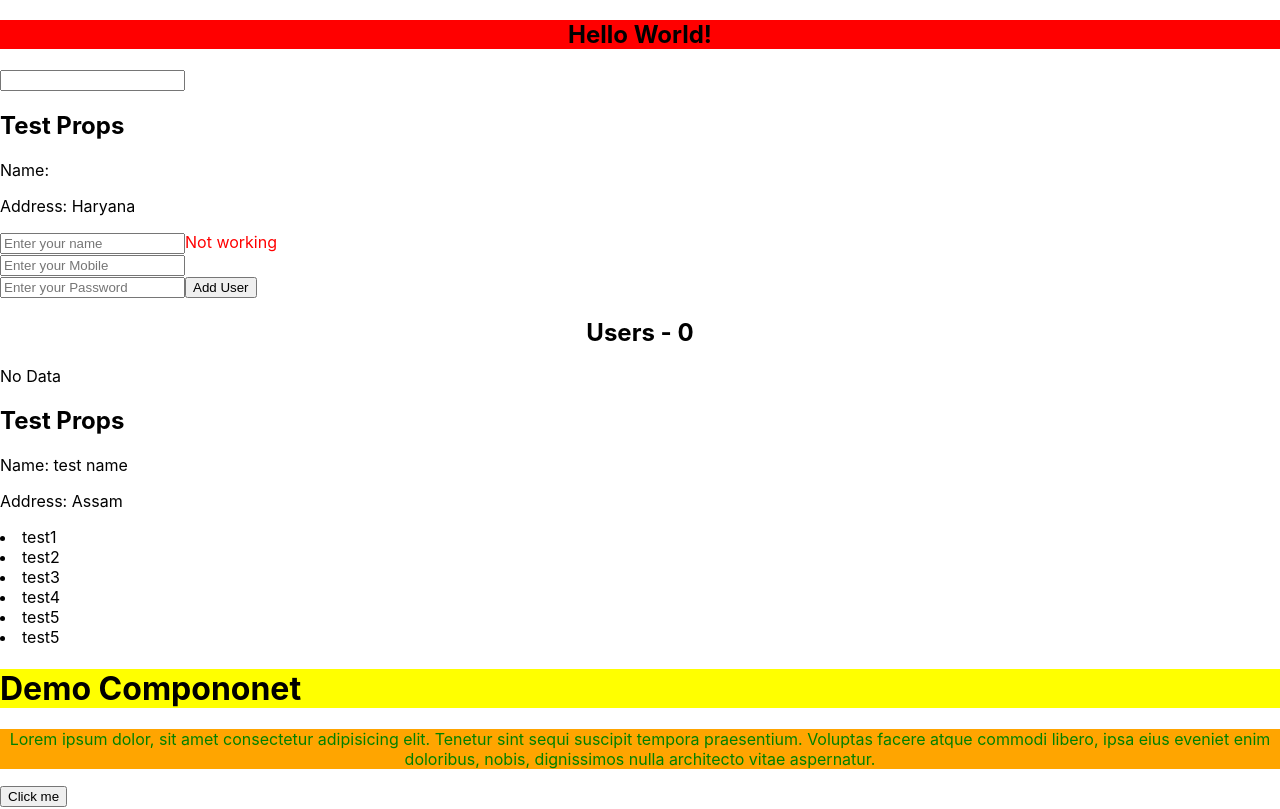
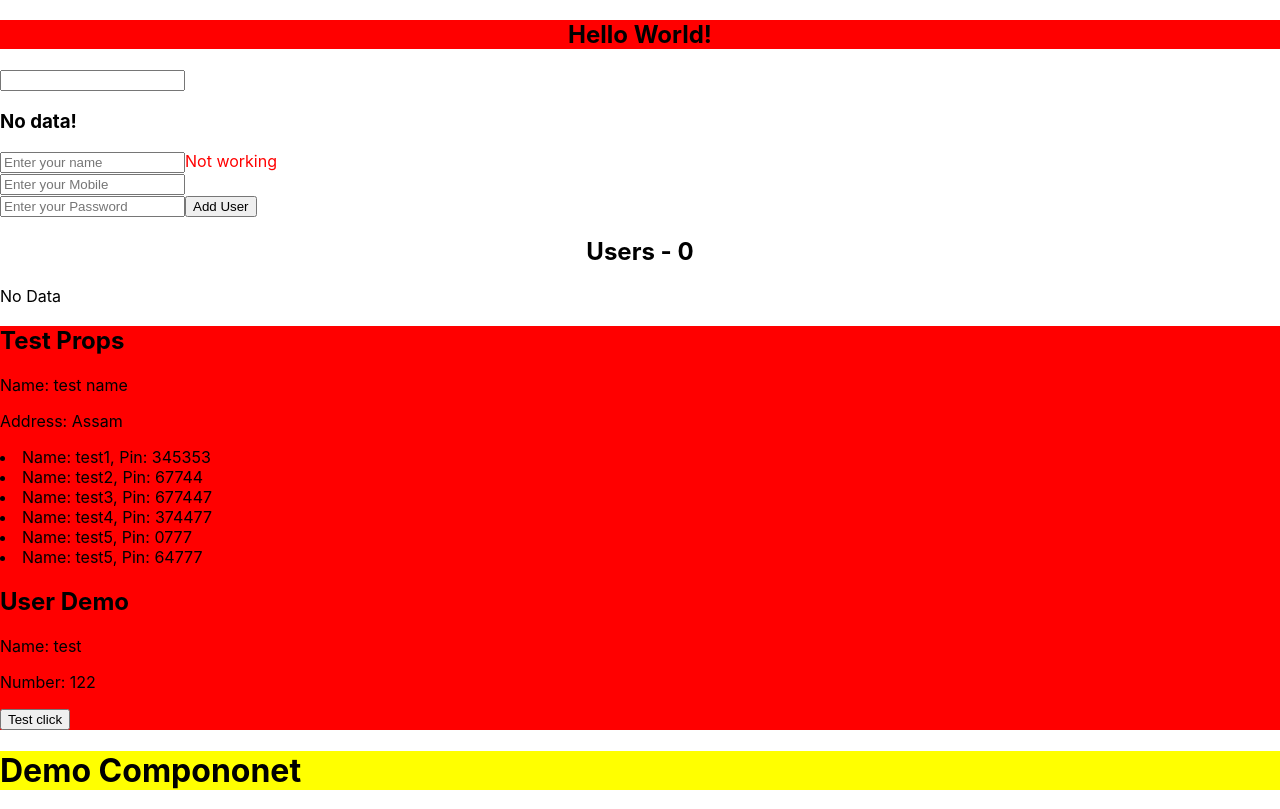
Before and after one commit to sanjit961/MERN-batch-01, a React (Create React App) app in the folder ReactJs/test-app/: page / in a window 1280 px wide. Shown: the top 809 px of the page. Built offline with nearby package versions, Linux system fonts and the light colour scheme.

Commit message:
React js props

```diff
--- a/ReactJs/test-app/src/App.js
+++ b/ReactJs/test-app/src/App.js
@@ -11,13 +11,29 @@ const App = () => {
   const [friendName, setFriendName] = useState("");
 
   let demoArr = [
-    { name: "test1" },
-    { name: "test2" },
-    { name: "test3" },
-    { name: "test4" },
-    { name: "test5" },
-    { name: "test5" },
+    { name: "test1", pin: "345353" },
+    { name: "test2", pin: "67744" },
+    { name: "test3", pin: "677447" },
+    { name: "test4", pin: "374477" },
+    { name: "test5", pin: "0777" },
+    { name: "test5", pin: "64777" },
   ];
+
+  const demoObj = {
+    name: "test",
+    number: "122",
+  };
+  const demoObj2 = {
+    name: "test1",
+    number: "1223",
+  };
+
+  const testFunct = (name) => {
+    console.log("I am a props fucntion", name);
+  };
+  const testFunct2 = (name) => {
+    console.log("Hello! ", name);
+  };
 
   return (
     <>
@@ -28,11 +44,24 @@ const App = () => {
           value={friendName}
           onChange={(e) => setFriendName(e.target.value)}
         />
-        <DemoProp name={friendName} address="Haryana" />
+        <DemoProp
+          name={friendName}
+          isChecked={false}
+          address="Haryana"
+          demoData={demoObj2}
+          testFunction={testFunct}
+        />
       </div>
       {/* <Sum /> */}
       <DemoTest />
-      <DemoProp name="test name" address="Assam" data={demoArr} />
+      <DemoProp
+        isChecked={true}
+        name="test name"
+        address="Assam"
+        data={demoArr}
+        demoData={demoObj}
+        testFunction={testFunct2}
+      />
 
       {/* <DemoInput /> */}
     </>
--- a/ReactJs/test-app/src/component/DemoProp.js
+++ b/ReactJs/test-app/src/component/DemoProp.js
@@ -1,15 +1,34 @@
-import React from "react";
+import React, { useEffect } from "react";
 
 function DemoProp(props) {
   return (
-    <div>
+    <>
+      {props?.isChecked ? (
+        <div style={{ backgroundColor: props?.isChecked ? "red" : "yellow" }}>
           <h2>Test Props</h2>
           <p>Name: {props.name}</p>
           <p>Address: {props.address}</p>
           {props.data?.map((item) => (
-        <li>{item.name}</li>
+            <li>
+              Name: {item.name}, Pin: {item.pin}
+            </li>
           ))}
+          <div>
+            <h2>User Demo</h2>
+
+            <p>Name: {props.demoData?.name}</p>
+            <p>Number: {props.demoData?.number}</p>
+            <button onClick={() => props?.testFunction("test")}>
+              Test click
+            </button>
           </div>
+        </div>
+      ) : (
+        <div>
+          <h3>No data!</h3>
+        </div>
+      )}
+    </>
   );
 }
 
```
Lines whose indentation alone changed are shown as unchanged.
